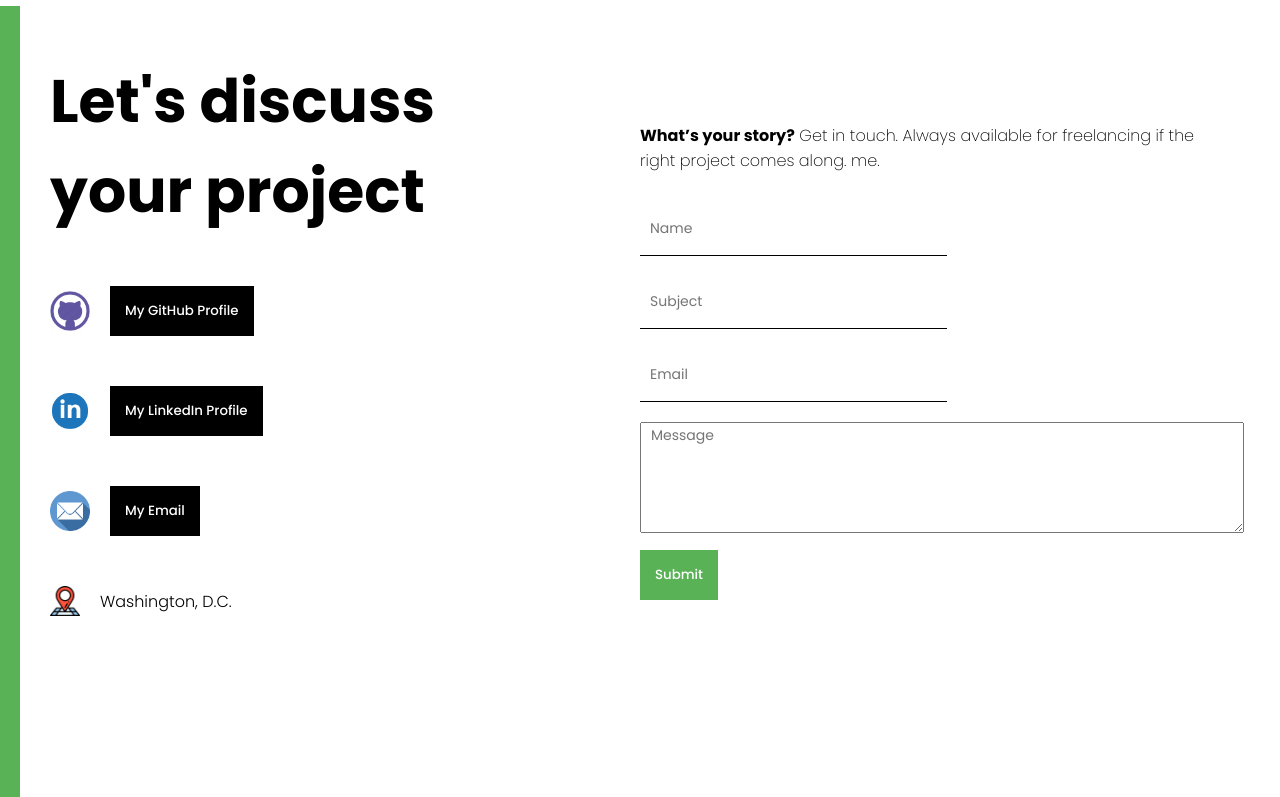
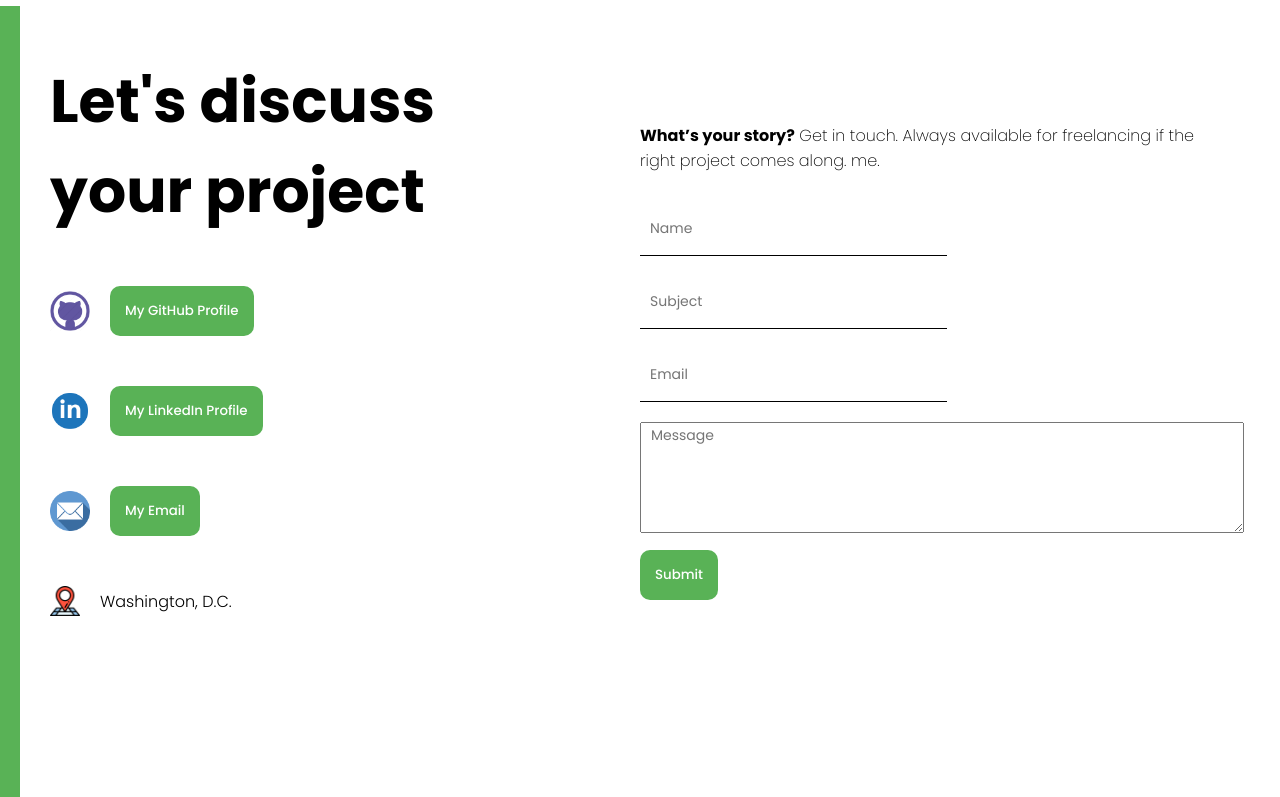
Before and after one commit to Rbenney15/Benney-Portfolio-React, a React (Create React App) app: page / in a window 1280 px wide. Shown: the part 2587-3384 px from the top of the page. Built offline with nearby package versions, Linux system fonts and the light colour scheme.

Commit message:
updated uplift UI image and adjusted some css on contact section

```diff
--- a/src/components/contact/contact.css
+++ b/src/components/contact/contact.css
@@ -84,6 +84,7 @@
     color: white;
     font-weight: 500;
     cursor: pointer;
+    border-radius: 10px;
   }
 
   @media screen and (max-width: 480px) {
@@ -128,5 +129,6 @@
   }
 
   .c-but {
-    background-color: black;
+    background-color: #59b256;
+    border-radius: 10px;
   }
--- a/src/data.js
+++ b/src/data.js
@@ -1,4 +1,4 @@
-import uplift from '../src/img/uplift.jpg';
+import uplift from '../src/img/uplift.png';
 import notetaker from '../src/img/notetaker.jpg';
 import codingquiz from '../src/img/codingquiz.png';
 import scheduler from '../src/img/scheduler.jpg';
```
Also changed, not shown: src/img/uplift.png (added).
